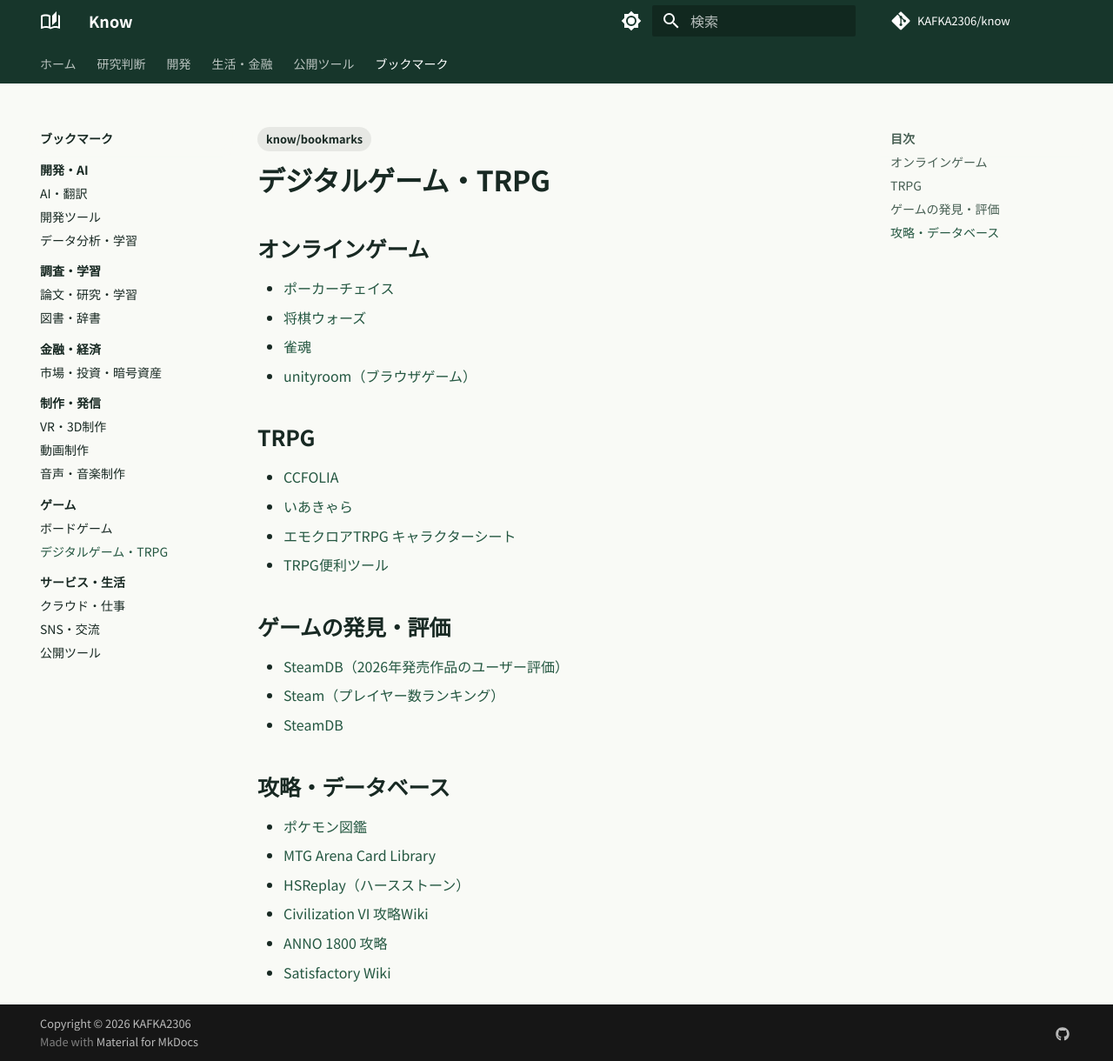
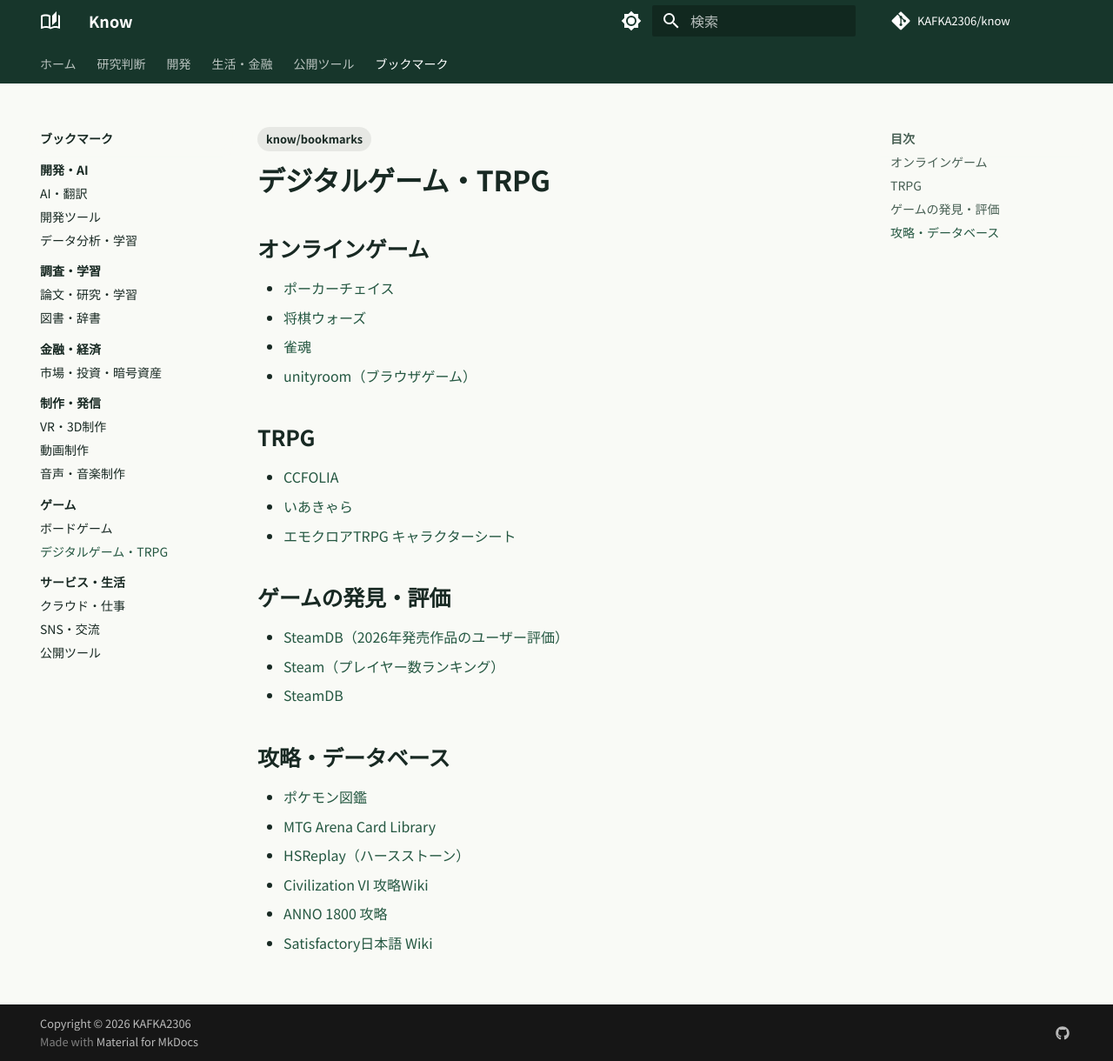
Before and after one commit to KAFKA2306/know, an MkDocs documentation site: the page built from docs/bookmarks/Game/Digital/index.md, in a window 1280 px wide and 1220 px high. Shown: the whole window at 87% size. Built offline with MkDocs 1.6.1 and Material for MkDocs 9.7.7, drawn with Linux system fonts in a browser that asks for light colours; comment, search, counter and statistics services are not loaded.

Commit message:
docs(bookmarks): replace generic homepages with actual useful resources

```diff
--- a/docs/bookmarks/Game/Digital/index.md
+++ b/docs/bookmarks/Game/Digital/index.md
@@ -19,7 +19,6 @@ tags:
 - [CCFOLIA](https://ccfolia.com)
 - [いあきゃら](https://iachara.com)
 - [エモクロアTRPG キャラクターシート](https://emoklore.charasheet.jp)
-- [TRPG便利ツール](https://sites.google.com)
 
 ## ゲームの発見・評価
 
@@ -34,4 +33,4 @@ tags:
 - [HSReplay（ハースストーン）](https://hsreplay.net)
 - [Civilization VI 攻略Wiki](https://civ6wiki.info)
 - [ANNO 1800 攻略](https://game.sakura.ne.jp)
-- [Satisfactory Wiki](https://wikiwiki.jp)
+- [Satisfactory日本語 Wiki](https://wikiwiki.jp/sf-jp/)
```
